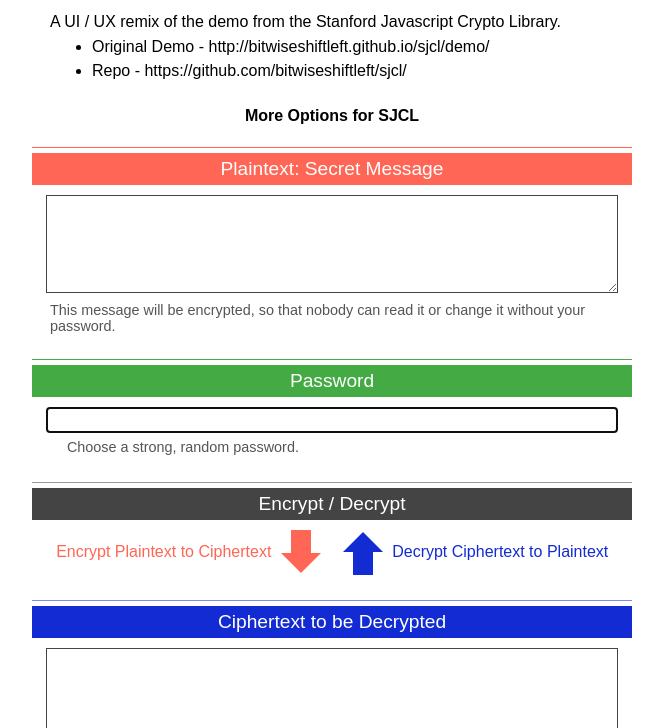
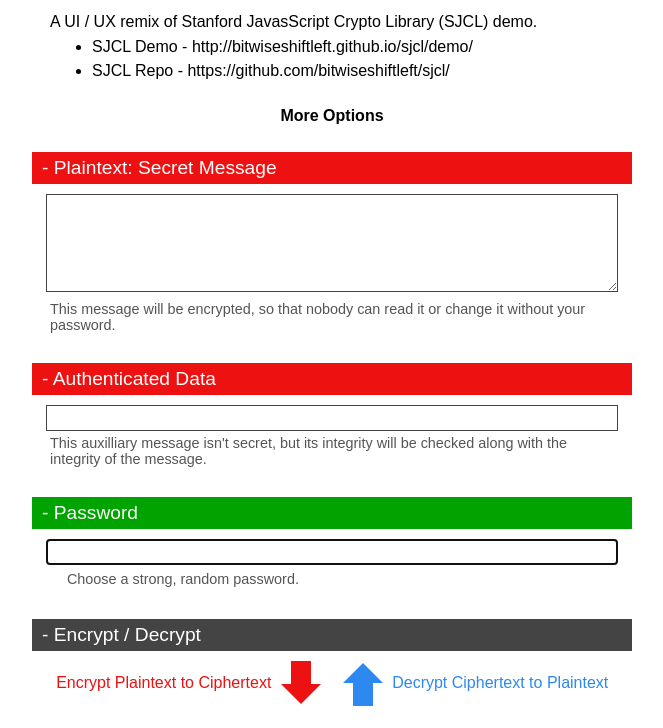
Before and after one commit to ezWebDevTools/ezCryptoJS, a plain HTML site: page index.html in a window 1280 px wide. Shown: the part 51-779 px from the top of the page, without its empty margins (308-971 px from the left). Drawn offline with Linux system fonts and the light colour scheme.

Commit message:
fixes, color changes, etc.

```diff
--- a/assets/dist/css/ez-example.css
+++ b/assets/dist/css/ez-example.css
@@ -34,13 +34,30 @@ h1{
 
 h2{
     margin:0 0 10px 0;
-    padding: 5px 0;
-    font-weight: 300
+    padding: 5px 0 5px 10px;
+    font-weight: 300;
+    text-align:left
+}
+
+h2:before{
+    content: '- ';
 }
 input[type='text'], input[type='password'], textarea {
     border-radius: 0;
     -moz-border-radius: 0;
     -webkit-border-radius: 0;
+}
+
+#pplaintext, #padata{
+    border-color: #ee1111
+}
+
+#pplaintext h2, #padata h2{
+    background-color: #ee1111
+}
+
+#ppassword h2{
+    background-color: #00a300
 }
 
 
@@ -49,7 +66,7 @@ input[type='text'], input[type='password'], textarea {
 }
 
 #pciphertext h2{
-    background-color: #132BD2
+    background-color: #2d89ef
 }
 
 
@@ -79,7 +96,7 @@ input[type='text'], input[type='password'], textarea {
 
 .box{
     border-radius:0;
-    border-width:  1px 0 0 0;
+    border-width: 0;
     padding:5px 0 5px 0;
     margin-top:20px
 }
@@ -109,25 +126,26 @@ input[type='text'], input[type='password'], textarea {
     float:left
 }
 
-#encrypt-wrap a{
-    color: #F65;
-}
-
-#decrypt-wrap a{
-    color: #132BD2;
-    height:43px
-}
-
 a#doPbkdf2, a#encrypt, a#decrypt{
     padding-top:0;
     background: url('../img/alpha-arrow.png') no-repeat bottom center;
 }
+
+#encrypt-wrap a{
+    color: #ee1111;
+}
+
 a#encrypt{
-    background-color: #F65;
+    background-color: #ee1111;
+}
+
+#decrypt-wrap a{
+    color: #2d89ef;
+    height:43px
 }
 
 a#decrypt{
-    background-color: #132BD2;
+    background-color: #2d89ef;
     transform: rotate(-180deg)
 }
 
--- a/index.html
+++ b/index.html
@@ -14,12 +14,12 @@
   <h1 id=""back-to-top">ezCryptoJS</h1>
 
   <div class="header">
-    <p>A UI / UX remix of the demo from the Stanford Javascript Crypto Library.</p>
+    <p>A UI / UX remix of Stanford JavasScript Crypto Library (SJCL) demo.</p>
       <ul>
-          <li>Original Demo - <a href="http://bitwiseshiftleft.github.io/sjcl/demo/" target="_blank">http://bitwiseshiftleft.github.io/sjcl/demo/</a></li>
-          <li>Repo - <a href="https://github.com/bitwiseshiftleft/sjcl/" target="_blank">https://github.com/bitwiseshiftleft/sjcl/</a></li>
+          <li>SJCL Demo - <a href="http://bitwiseshiftleft.github.io/sjcl/demo/" target="_blank">http://bitwiseshiftleft.github.io/sjcl/demo/</a></li>
+          <li>SJCL Repo - <a href="https://github.com/bitwiseshiftleft/sjcl/" target="_blank">https://github.com/bitwiseshiftleft/sjcl/</a></li>
       </ul>
-  <p><a href="#more-options">More Options for SJCL</a></p>
+  <p><a href="#more-options">More Options</a></p>
   </div>
 
   <form id="theForm" onsubmit="return false;">
@@ -36,6 +36,17 @@
         </div>
       </div>
     </div>
+
+      <div id="padata" class="box">
+          <h2><label for="adata">Authenticated Data</label></h2>
+          <div class="section">
+              <input type="text" id="adata" class="wide" autocomplete="off" tabindex="3">
+              <div class="explanation">
+                  This auxilliary message isn't secret, but its integrity will be checked
+                  along with the integrity of the message.
+              </div>
+          </div>
+      </div>
 
     <!-- Password and pbkdf2 parameters -->
     <div id="ppassword" class="box" >
@@ -84,6 +95,7 @@
           <h2>More Options</h2>
           <div class="section">
 <p>These additional settings allow you to fine tune your encrypting.</p>
+              <p>Note: Some of the defaults have been changed from the original demo.</p>
               </div>
           </div>
 
@@ -226,22 +238,6 @@
     </div>
   </div>
 
-  <div class="column" id="ctexts">
-
-
-      <div class="section">
-        <label for="adata">Authenticated data:</label>
-        <textarea id="adata" autocomplete="off" tabindex="3"></textarea>
-        <div class="explanation">
-          This auxilliary message isn't secret, but its integrity will be checked
-          along with the integrity of the message.
-        </div>
-      </div>
-    </div>
-
-
-
-
   </form>
 </body>
 </html>
```
Also changed, not shown: 1 other file.
